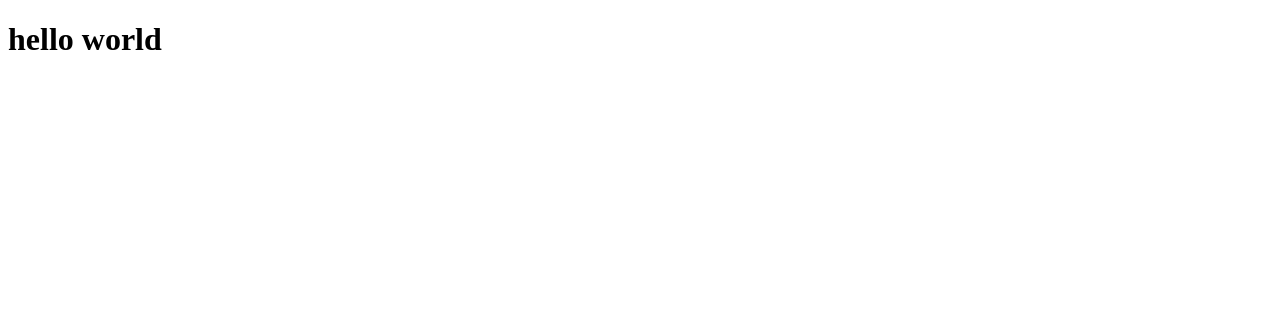
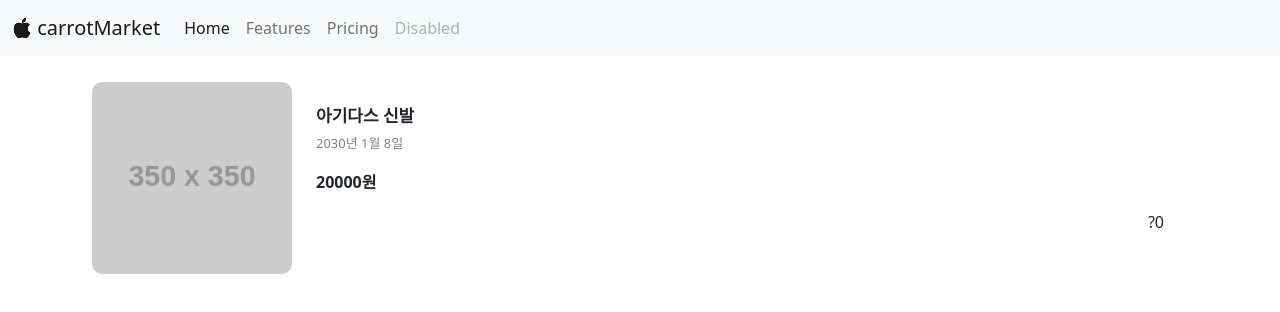
Before and after one commit to optimalMachine/carrotMarket-clone-project, a plain HTML site: page public/index.html in a window 1280 px wide. Drawn offline with nearby package versions, Linux system fonts and the light colour scheme; some packages are replaced by stand-ins of ours; no server answers; placeholder pictures from the web are drawn by us.

Commit message:
updates index.html
connect to firebase database, and creates upload.html

```diff
--- /dev/null
+++ b/public/css/style.css
@@ -0,0 +1,23 @@
+.product {
+    display: flex;
+    padding: 10px;
+  }
+.thumbnail {
+    max-width: 200px;
+    width: 100%;
+    border-radius: 10px;
+    background-size: cover;
+    background-position: center;
+  }
+.product .price {
+    font-size: 16px;
+    font-weight: 600;
+  }
+.product .title {
+    font-size: 17px;
+    font-weight: 600;
+  }
+.product .date {
+    color: grey;
+    font-size: 13px;
+  }
--- a/public/index.html
+++ b/public/index.html
@@ -4,15 +4,51 @@
         <meta charset="UTF-8">
         <meta http-equiv="X-UA-Compatible" content="IE=edge">
         <meta name="viewport" content="width=device-width, initial-scale=1.0">
+        <link href="https://cdn.jsdelivr.net/npm/bootstrap@5.2.0-beta1/dist/css/bootstrap.min.css" rel="stylesheet" integrity="sha384-0evHe/X+R7YkIZDRvuzKMRqM+OrBnVFBL6DOitfPri4tjfHxaWutUpFmBp4vmVor" crossorigin="anonymous">
+        <link rel="stylesheet" href="https://cdn.jsdelivr.net/npm/bootstrap-icons@1.9.0/font/bootstrap-icons.css">
+        <link href="./css/style.css" rel="stylesheet">
+
         <title>carrotmarket-clone</title>
     </head>
     <body>
-        <h1>hello world</h1>
+        <nav class="navbar navbar-expand-lg bg-light">
+            <div class="container-fluid">
+                <a class="navbar-brand" href="#"><i class="bi bi-apple"></i> carrotMarket</a>
+                <button class="navbar-toggler" type="button" data-bs-toggle="collapse" data-bs-target="#navbarNav" aria-controls="navbarNav" aria-expanded="false" aria-label="Toggle navigation">
+                    <span class="navbar-toggler-icon"></span>
+                </button>
+                <div class="collapse navbar-collapse" id="navbarNav">
+                    <ul class="navbar-nav">
+                        <li class="nav-item">
+                        <a class="nav-link active" aria-current="page" href="#">Home</a>
+                        </li>
+                        <li class="nav-item">
+                        <a class="nav-link" href="#">Features</a>
+                        </li>
+                        <li class="nav-item">
+                        <a class="nav-link" href="#">Pricing</a>
+                        </li>
+                        <li class="nav-item">
+                        <a class="nav-link disabled">Disabled</a>
+                        </li>
+                    </ul>
+                </div>
+            </div>
+        </nav>
+        <div class="container mt-3">
+            <div class="product">
+                <div class="thumbnail" style="background-image: url('https://via.placeholder.com/350')"></div>
+                <div class="flex-grow-1 p-4">
+                    <h5 class="title">아기다스 신발</h5>
+                    <p class="date">2030년 1월 8일</p>
+                    <p class="price">20000원</p>
+                    <p class="float-end">?0</p>
+                </div>
+            </div>
+        </div>
 
-
-
-
-        <!-- update the version number as needed -->
+        <script src="https://cdn.jsdelivr.net/npm/bootstrap@5.2.0-beta1/dist/js/bootstrap.bundle.min.js" integrity="sha384-pprn3073KE6tl6bjs2QrFaJGz5/SUsLqktiwsUTF55Jfv3qYSDhgCecCxMW52nD2" crossorigin="anonymous"></script>
+        <script src="https://code.jquery.com/jquery-3.6.0.min.js" integrity="sha256-/xUj+3OJU5yExlq6GSYGSHk7tPXikynS7ogEvDej/m4=" crossorigin="anonymous"></script>
         <script defer src="/__/firebase/9.9.0/firebase-app-compat.js"></script>
         <!-- include only the Firebase features as you need -->
         <script defer src="/__/firebase/9.9.0/firebase-auth-compat.js"></script>
@@ -28,7 +64,7 @@
           initialize the SDK after all desired features are loaded, set useEmulator to false
           to avoid connecting the SDK to running emulators.
         -->
-        <script type="module" defer src="/__/firebase/init.js?useEmulator=true">
+        <script type="module">
             // Import the functions you need from the SDKs you need
             import { initializeApp } from "https://www.gstatic.com/firebasejs/9.9.0/firebase-app.js";
             import { getAnalytics } from "https://www.gstatic.com/firebasejs/9.9.0/firebase-analytics.js";
@@ -46,10 +82,20 @@
             appId: "1:974056373674:web:173f99d65a879356213fd3",
             measurementId: "G-93LNMHDH72"
             };
-
+            firebase.initializeApp(firebaseConfig);
             // Initialize Firebase
             const app = initializeApp(firebaseConfig);
             const analytics = getAnalytics(app);
+
+            const db = firebase.firestore();
+            db.collection('product').get().then((result)=>{
+                console.log(result);
+            })
+            db.collection('product').get().then((결과)=>{
+                결과.forEach((doc)=>{
+                    console.log(doc.data())
+                })
+            })
         </script>
 
     </body>
```
Also changed, not shown: public/404.html (+5 -0 lines), public/upload.html (added, +19 -0 lines), 1 other file. Lines whose indentation alone changed are shown as unchanged.
